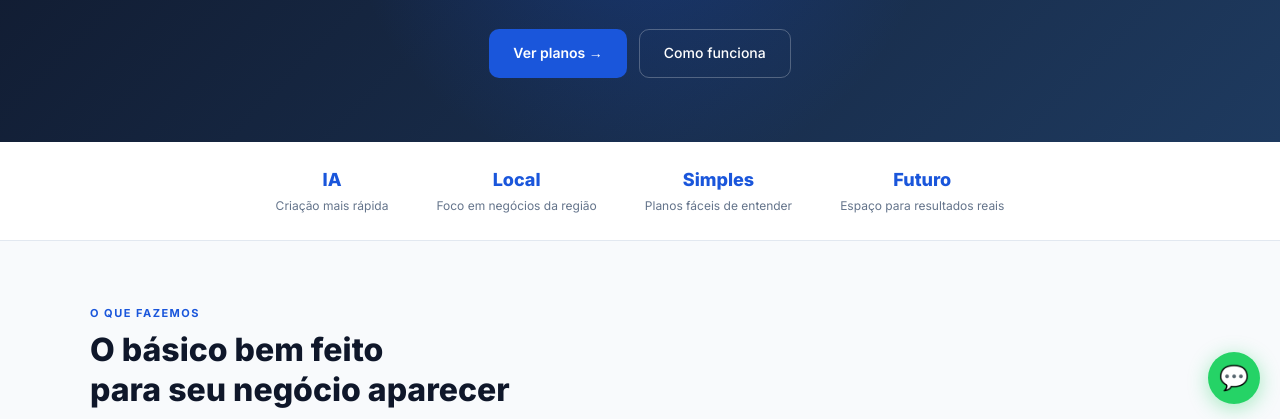
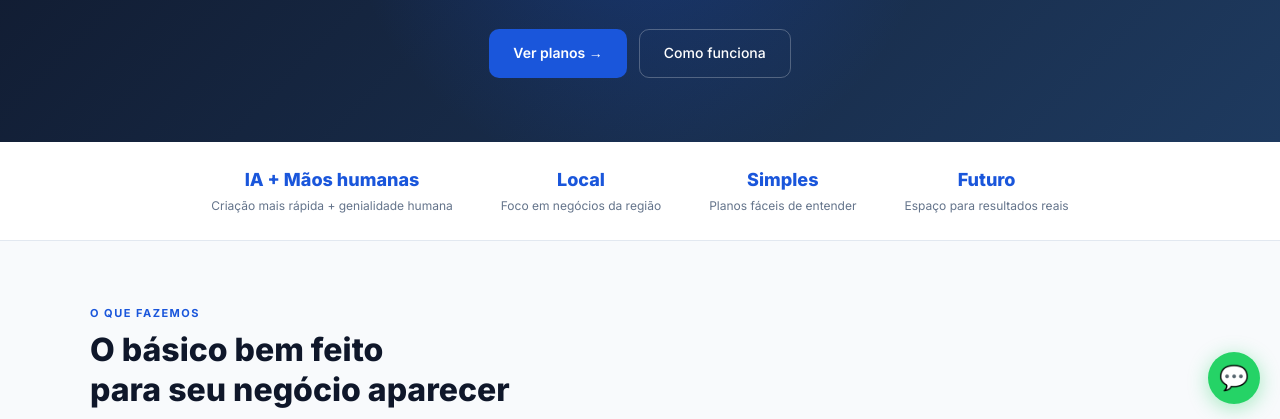
Before and after one commit to gaspararthur/maisdigital.github.io, a plain HTML site: page index.html in a window 1280 px wide. Shown: the part 376-795 px from the top of the page. Drawn offline with Linux system fonts and the light colour scheme.

Commit message:
Correção de informações

```diff
--- a/index.html
+++ b/index.html
@@ -665,8 +665,8 @@
 <!-- DIFERENCIAIS / ESPAÇO PARA ESTATÍSTICAS FUTURAS -->
 <div class="stats-bar future-space">
   <div class="stat-item">
-    <div class="stat-num">IA</div>
-    <div class="stat-label">Criação mais rápida</div>
+    <div class="stat-num">IA + Mãos humanas</div>
+    <div class="stat-label">Criação mais rápida + genialidade humana</div>
   </div>
   <div class="stat-item">
     <div class="stat-num">Local</div>
```
